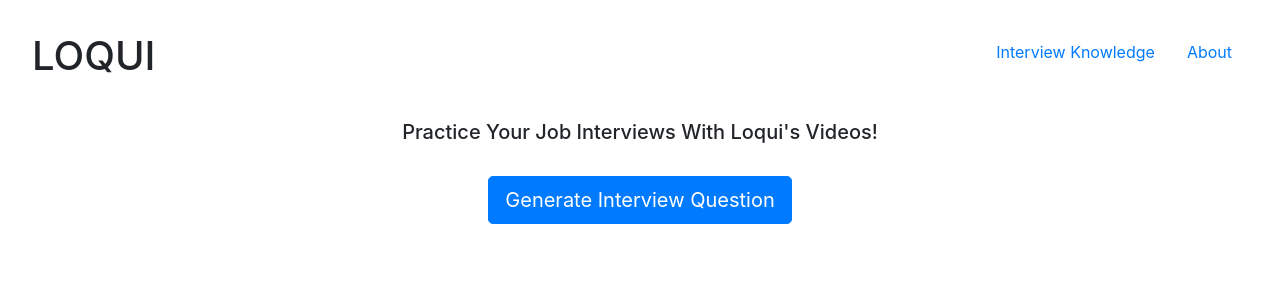
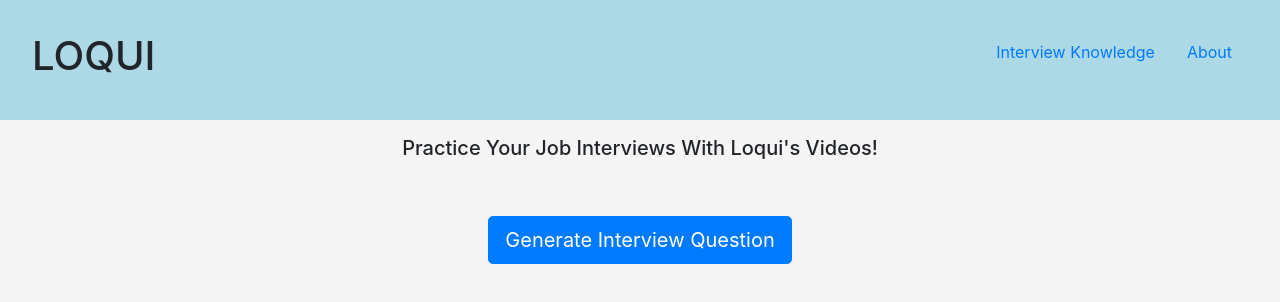
Before and after one commit to ifordfitz/loqui_frontend, a React (Create React App) app: page / in a window 1280 px wide. Shown: the top 302 px of the page. Built offline with nearby package versions, Linux system fonts and the light colour scheme.

Commit message:
some styling added

```diff
--- a/src/App.js
+++ b/src/App.js
@@ -16,7 +16,7 @@ class App extends Component {
         <div className="appName">
             <h1>LOQUI</h1>
         </div>
-        <div>
+        <div className="headerLinks">
           <Nav className="justify-content-end" activeKey="/home">
           <Nav.Item>
             <Nav.Link eventKey="link-1">Interview Knowledge</Nav.Link>
--- a/src/index.css
+++ b/src/index.css
@@ -7,10 +7,19 @@
 .header {
   display: flex;
   justify-content: space-between;
-  margin: 2em;
+  padding: 2em;
+  background-color: lightblue;
 }
 
+body {
+  background-color: whitesmoke;
+}
+
+.headerLinks {
+  color: black;
+}
 
 .appPhrase {
   text-align: center;
+  padding: 1em;
 }
```
